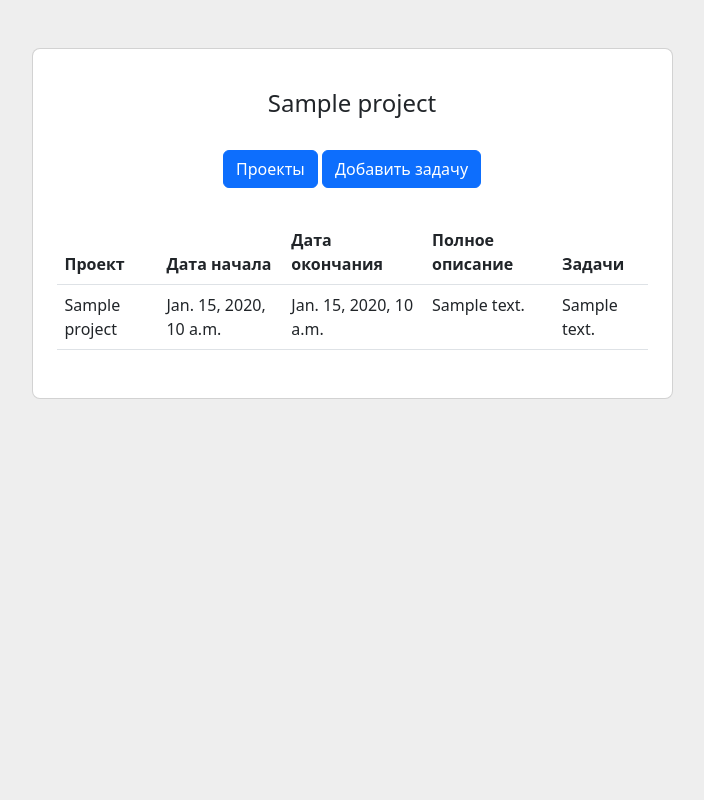
After one commit to Chingiz-Almukhan/homework_59_Almukhan_Chingiz, a Django app: template core/templates/project_view.html in a window 1280 px wide. The commit adds this page. Shown: the whole page, without its empty margins (288-992 px from the left). Run offline with Django 4.2, Linux system fonts and the light colour scheme; the template is opened without the code that fills it: most values are stand-ins (such as "Sample title", 1, 10 or a date in 2020); parts of the project's set-up code (start-up, migrations or seed data) failed here and were passed over.

Commit message:
Был создан метод для рендера главной страницы проектов и просмотра проекта Также были сделаны шаблоны для них С главной страницы была убрана кнопка для добавления, ее переместил на страницу просмотра проекта В юрл зарегистрировал пути

```diff
--- a/core/templates/main_page.html
+++ b/core/templates/main_page.html
@@ -5,7 +5,7 @@
     {% include 'partial/search.html' %}
     <form class="row row-cols-lg-auto g-3 justify-content-center align-items-center mb-4 pb-2">
         <div class="col-12">
-            <a href="{% url 'add' %}" type="submit" class="btn btn-primary">Добавить</a>
+            <a href="{% url 'projects' %}" type="submit" class="btn btn-primary">Проекты</a>
         </div>
     </form>
     <table class="table mb-4">
--- /dev/null
+++ b/core/templates/project_view.html
@@ -0,0 +1,36 @@
+{% extends 'base.html' %}
+{% block title %} Project {{ task.id }} {% endblock %}
+
+{% block content %}
+
+    <h4 class="text-center my-3 pb-3">{{ project.name }}</h4>
+    <form class="row row-cols-lg-auto g-3 justify-content-center align-items-center mb-4 pb-2">
+        <div class="col text-center">
+            <a href="{% url 'projects' %}" type="submit" class="btn btn-primary">Проекты</a>
+            <a href="{% url 'add' project.pk %}" type="submit" class="btn btn-primary">Добавить задачу</a>
+        </div>
+
+    </form>
+    <table class="table mb-4">
+        <thead>
+        <tr>
+            <th scope="col">Проект</th>
+            <th scope="col">Дата начала</th>
+            <th scope="col">Дата окончания</th>
+            <th scope="col">Полное описание</th>
+            <th scope="col">Задачи</th>
+        </tr>
+        </thead>
+        <tbody>
+        <tr>
+            <td>{{ project.name }}</td>
+            <td>{{ project.start_date }}</td>
+            <td>{{ project.end_date }}</td>
+            <td class="text-break">{{ task.description|linebreaks }}</td>
+            <td>{% for task in tasks %}{{ task.summary }} {% if not forloop.last %},
+            {% endif %} {% endfor %}</td>
+        </tr>
+        </tbody>
+    </table>
+
+{% endblock %}
--- a/core/tracker/views/task_view.py
+++ b/core/tracker/views/task_view.py
@@ -1,4 +1,3 @@
-from django.shortcuts import render, get_object_or_404
 from django.views.generic import DetailView
 
 from tracker.models.issue_tracker import IssueTracker
```
Also changed, not shown: core/templates/project_page.html (added, +30 -0 lines), core/tracker/urls.py (+8 -2 lines), core/tracker/views/base_project.py (added, +11 -0 lines), core/tracker/views/project_view.py (added, +16 -0 lines).
